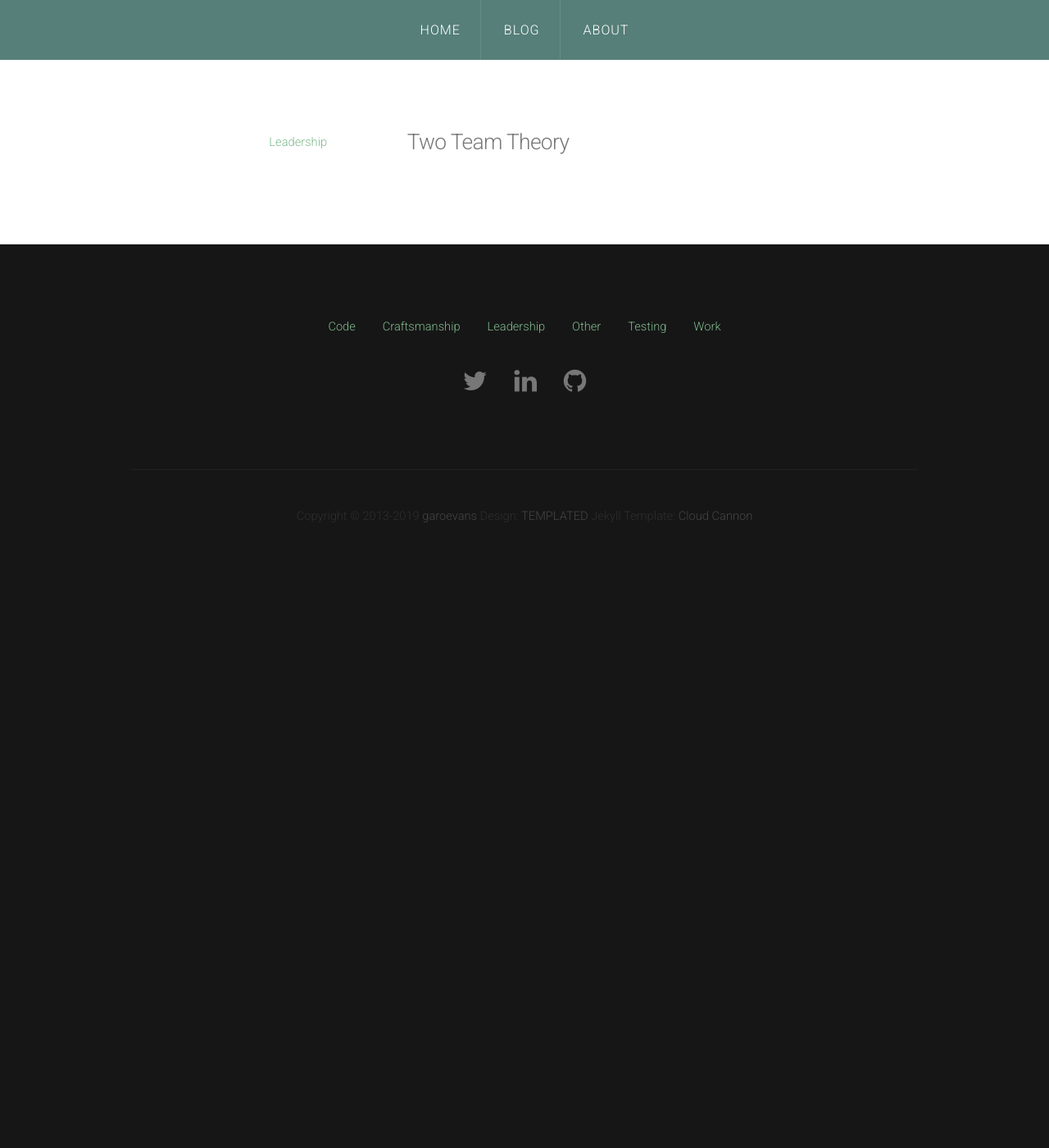
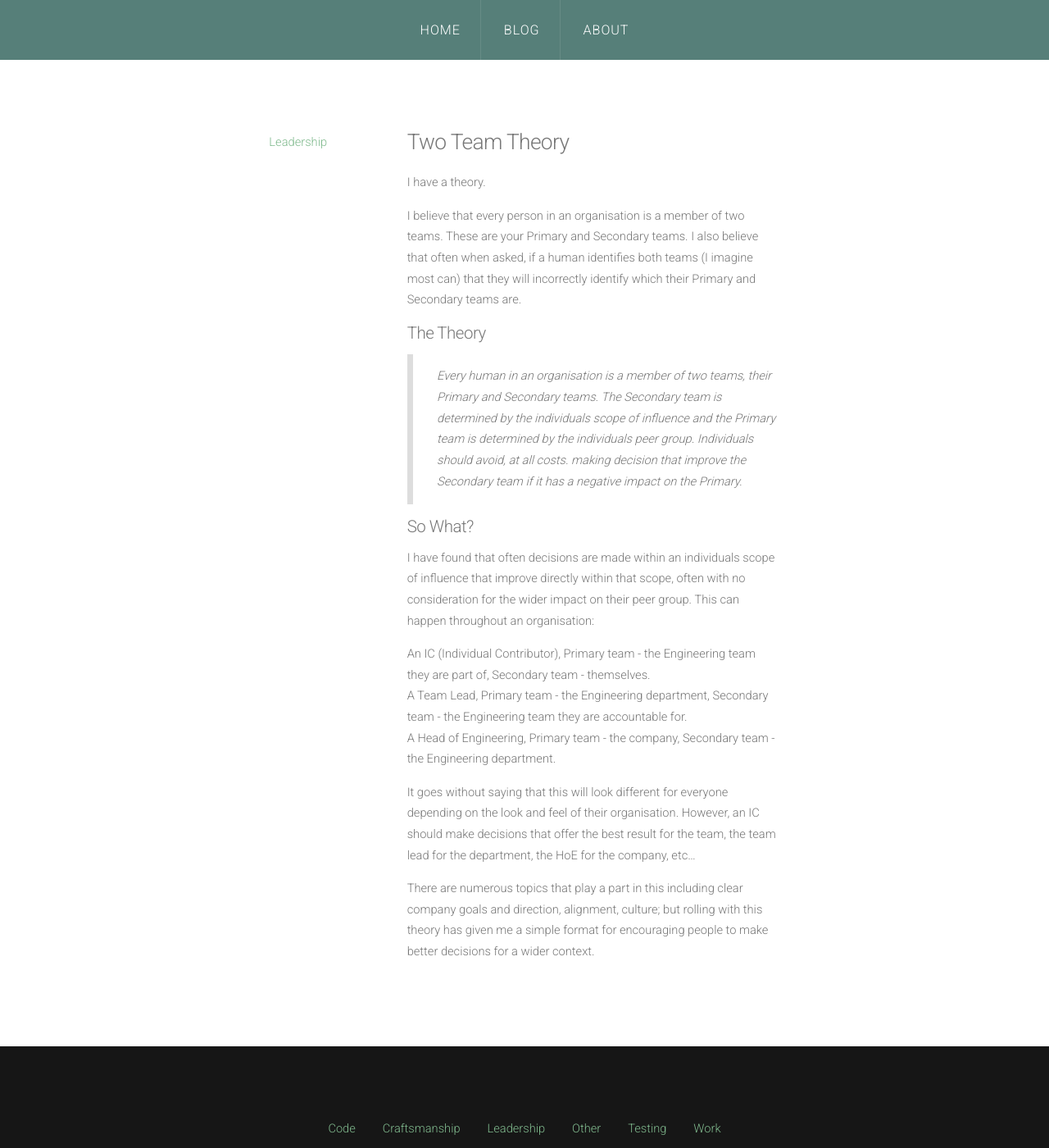
Before and after one commit to garoevans/garoevans.github.io, a Jekyll site: the page built from _posts/2019-01-09-two-team-theory.md, in a window 1280 px wide and 1400 px high. Shown: the whole window at 82% size. Built offline with Jekyll 4.4.1, drawn with Linux system fonts in a browser that asks for light colours; nearby versions of some CDN libraries.

Commit message:
Update 2019-01-09-two-team-theory.md

```diff
--- a/_posts/2019-01-09-two-team-theory.md
+++ b/_posts/2019-01-09-two-team-theory.md
@@ -4,4 +4,23 @@ title: Two Team Theory
 category: leadership
 ---
 
+I have a theory.
+
+I believe that every person in an organisation is a member of two teams. These are your Primary and Secondary teams. I also believe that often when asked, if a human identifies both teams (I imagine most can) that they will incorrectly identify which their Primary and Secondary teams are.
 <!--more-->
+
+## The Theory
+
+> Every human in an organisation is a member of two teams, their Primary and Secondary teams. The Secondary team is determined by the individuals scope of influence and the Primary team is determined by the individuals peer group. Individuals should avoid, at all costs. making decision that improve the Secondary team if it has a negative impact on the Primary.
+
+## So What?
+
+I have found that often decisions are made within an individuals scope of influence that improve directly within that scope, often with no consideration for the wider impact on their peer group. This can happen throughout an organisation:
+
+- An IC (Individual Contributor), Primary team - the Engineering team they are part of, Secondary team - themselves.
+- A Team Lead, Primary team - the Engineering department, Secondary team - the Engineering team they are accountable for.
+- A Head of Engineering, Primary team - the company, Secondary team - the Engineering department.
+
+It goes without saying that this will look different for everyone depending on the look and feel of their organisation. However, an IC should make decisions that offer the best result for the team, the team lead for the department, the HoE for the company, etc...
+
+There are numerous topics that play a part in this including clear company goals and direction, alignment, culture; but rolling with this theory has given me a simple format for encouraging people to make better decisions for a wider context.
```
